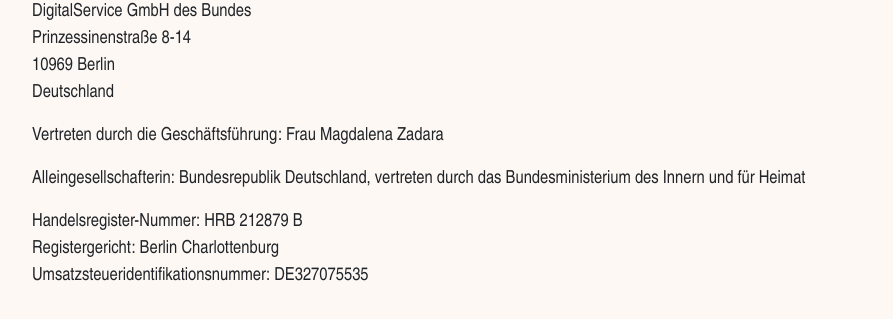
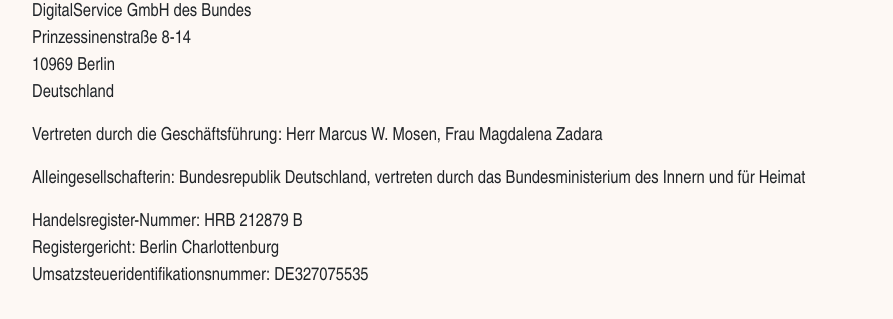
Before and after one commit to digitalservicebund/steuerlotse-rente-static, a plain HTML site: page footer/impressum.html in a window 1280 px wide. Shown: the part 286-605 px from the top of the page, without its empty margins (112-1005 px from the left). Drawn offline with nearby package versions, Linux system fonts and the light colour scheme; a web font is replaced by a local one.

Commit message:
Update management representation in impressum.html

```diff
--- a/footer/impressum.html
+++ b/footer/impressum.html
@@ -45,7 +45,7 @@
             <div>
                 <h2 class="pb-1">Angaben gemäß § 5 TMG</h2>
                 <p>DigitalService GmbH des Bundes<br>Prinzessinenstraße 8-14<br>10969 Berlin<br>Deutschland</p>
-                <p>Vertreten durch die Geschäftsführung: Frau Magdalena Zadara</p>
+                <p>Vertreten durch die Geschäftsführung: Herr Marcus W. Mosen, Frau Magdalena Zadara</p>
                 <p>Alleingesellschafterin: Bundesrepublik Deutschland, vertreten durch das Bundesministerium des Innern und für Heimat</p>
                 <p>Handelsregister-Nummer: HRB 212879 B<br>Registergericht: Berlin
                     Charlottenburg<br>Umsatzsteueridentifikationsnummer: DE327075535</p>
```
